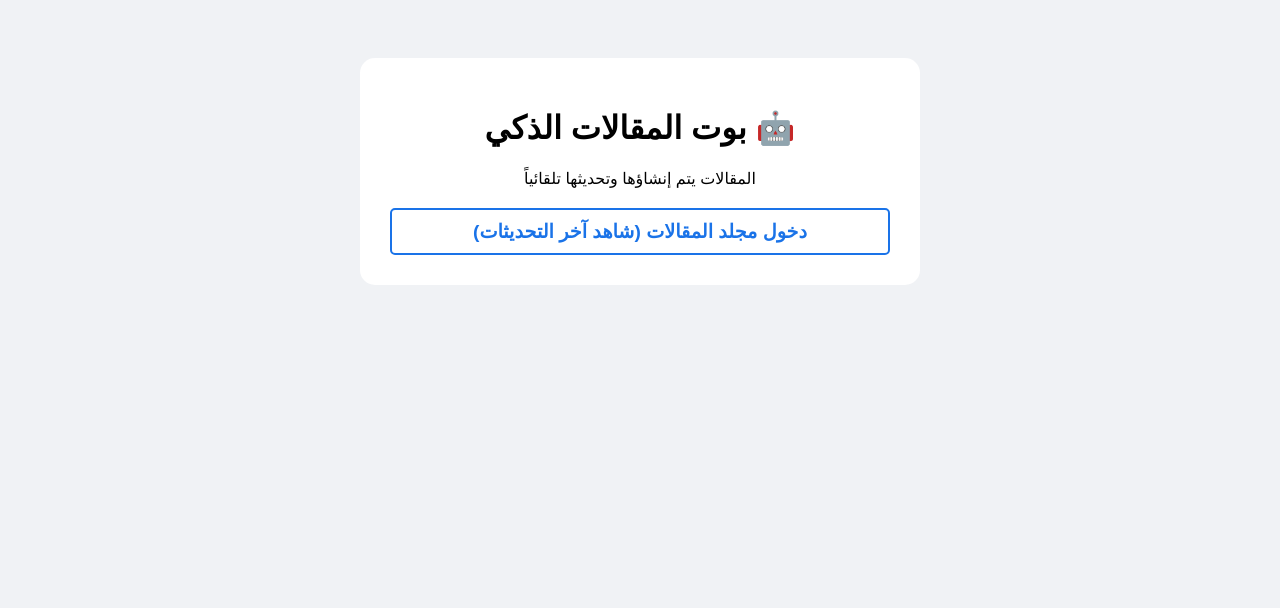
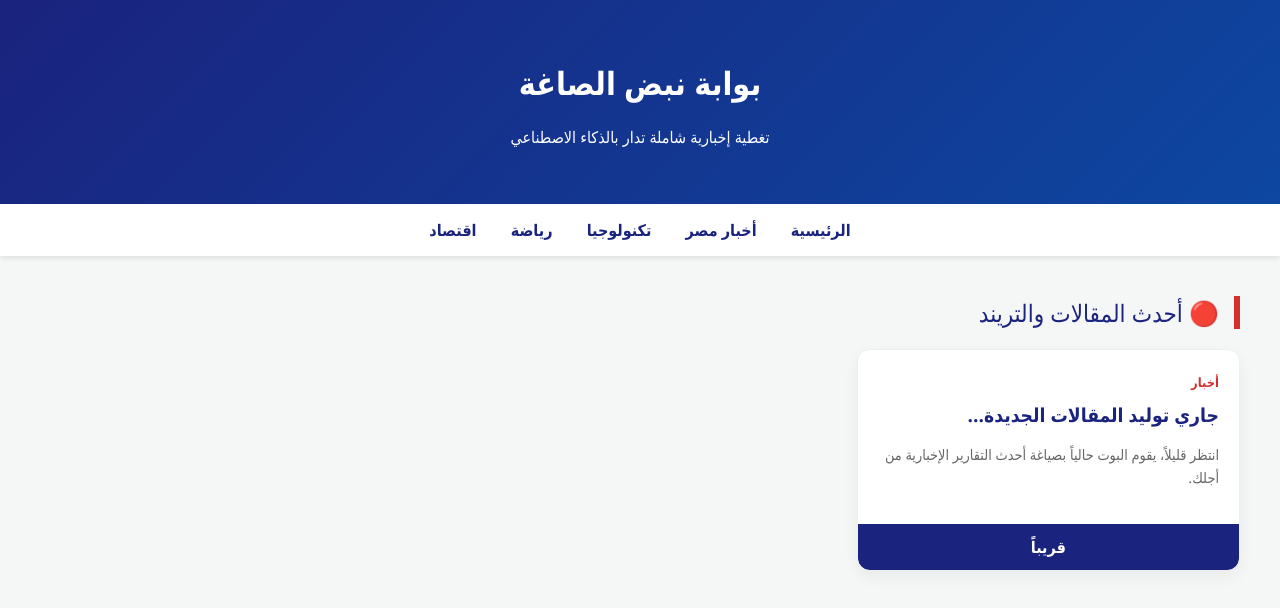
Before and after one commit to NabdElsagha/monawaat-today, a plain HTML site: page index.html in a window 1280 px wide. Drawn offline with Linux system fonts and the light colour scheme.

Commit message:
Revamp index.html with new layout and styles

```diff
--- a/index.html
+++ b/index.html
@@ -2,18 +2,62 @@
 <html lang="ar" dir="rtl">
 <head>
     <meta charset="UTF-8">
-    <title>موقع منوعات تريند</title>
+    <meta name="viewport" content="width=device-width, initial-scale=1.0">
+    <title>نبض الصاغة | بوابة المحتوى الذكي</title>
     <style>
-        body { font-family: sans-serif; background: #f0f2f5; text-align: center; padding: 50px; }
-        .card { background: white; padding: 30px; border-radius: 15px; shadow: 0 4px 10px rgba(0,0,0,0.1); max-width: 500px; margin: auto; }
-        a { color: #1a73e8; font-weight: bold; font-size: 1.2em; display: block; margin-top: 20px; text-decoration: none; border: 2px solid #1a73e8; padding: 10px; border-radius: 5px; }
+        :root { --primary: #1a237e; --accent: #d32f2f; --bg: #f4f7f6; }
+        body { font-family: 'Segoe UI', Tahoma, Geneva, sans-serif; background: var(--bg); margin: 0; color: #333; }
+        header { background: linear-gradient(135deg, var(--primary), #0d47a1); color: white; padding: 40px 20px; text-align: center; box-shadow: 0 4px 15px rgba(0,0,0,0.2); }
+        .nav-bar { background: white; padding: 15px; text-align: center; box-shadow: 0 2px 5px rgba(0,0,0,0.1); position: sticky; top: 0; z-index: 1000; }
+        .nav-bar a { margin: 0 15px; text-decoration: none; color: var(--primary); font-weight: bold; }
+        .container { max-width: 1200px; margin: 30px auto; padding: 0 20px; }
+        .section-header { border-right: 6px solid var(--accent); padding-right: 15px; margin: 40px 0 20px; color: var(--primary); font-size: 1.5em; }
+        .news-grid { display: grid; grid-template-columns: repeat(auto-fill, minmax(300px, 1fr)); gap: 25px; }
+        .card { background: white; border-radius: 12px; overflow: hidden; box-shadow: 0 6px 15px rgba(0,0,0,0.05); transition: 0.3s; border: 1px solid #eee; }
+        .card:hover { transform: translateY(-10px); box-shadow: 0 12px 25px rgba(0,0,0,0.1); }
+        .card-content { padding: 20px; }
+        .card-category { color: var(--accent); font-size: 0.8em; font-weight: bold; text-transform: uppercase; }
+        .card h3 { margin: 10px 0; color: var(--primary); font-size: 1.2em; line-height: 1.4; }
+        .card p { color: #666; font-size: 0.9em; line-height: 1.6; }
+        .read-more { display: block; background: var(--primary); color: white; text-align: center; padding: 12px; text-decoration: none; font-weight: bold; border-radius: 0 0 12px 12px; transition: 0.3s; }
+        .read-more:hover { background: var(--accent); }
+        .empty-state { text-align: center; padding: 50px; color: #999; border: 2px dashed #ccc; border-radius: 15px; }
     </style>
 </head>
 <body>
-    <div class="card">
-        <h1>🤖 بوت المقالات الذكي</h1>
-        <p>المقالات يتم إنشاؤها وتحديثها تلقائياً</p>
-        <a href="articles/">دخول مجلد المقالات (شاهد آخر التحديثات)</a>
+
+<header>
+    <h1>بوابة نبض الصاغة</h1>
+    <p>تغطية إخبارية شاملة تدار بالذكاء الاصطناعي</p>
+</header>
+
+<div class="nav-bar">
+    <a href="#">الرئيسية</a>
+    <a href="#">أخبار مصر</a>
+    <a href="#">تكنولوجيا</a>
+    <a href="#">رياضة</a>
+    <a href="#">اقتصاد</a>
+</div>
+
+<div class="container">
+    <div class="section-header">🔴 أحدث المقالات والتريند</div>
+
+    <div class="news-grid" id="articles-container">
+        <div class="card">
+            <div class="card-content">
+                <span class="card-category">أخبار</span>
+                <h3>جاري توليد المقالات الجديدة...</h3>
+                <p>انتظر قليلاً، يقوم البوت حالياً بصياغة أحدث التقارير الإخبارية من أجلك.</p>
+            </div>
+            <a href="#" class="read-more">قريباً</a>
+        </div>
     </div>
+</div>
+
+<script>
+    // كود بسيط لجلب المقالات تلقائياً لو أردت مستقبلاً
+    console.log("بوابة نبض الصاغة جاهزة.");
+</script>
+
 </body>
 </html>
```
